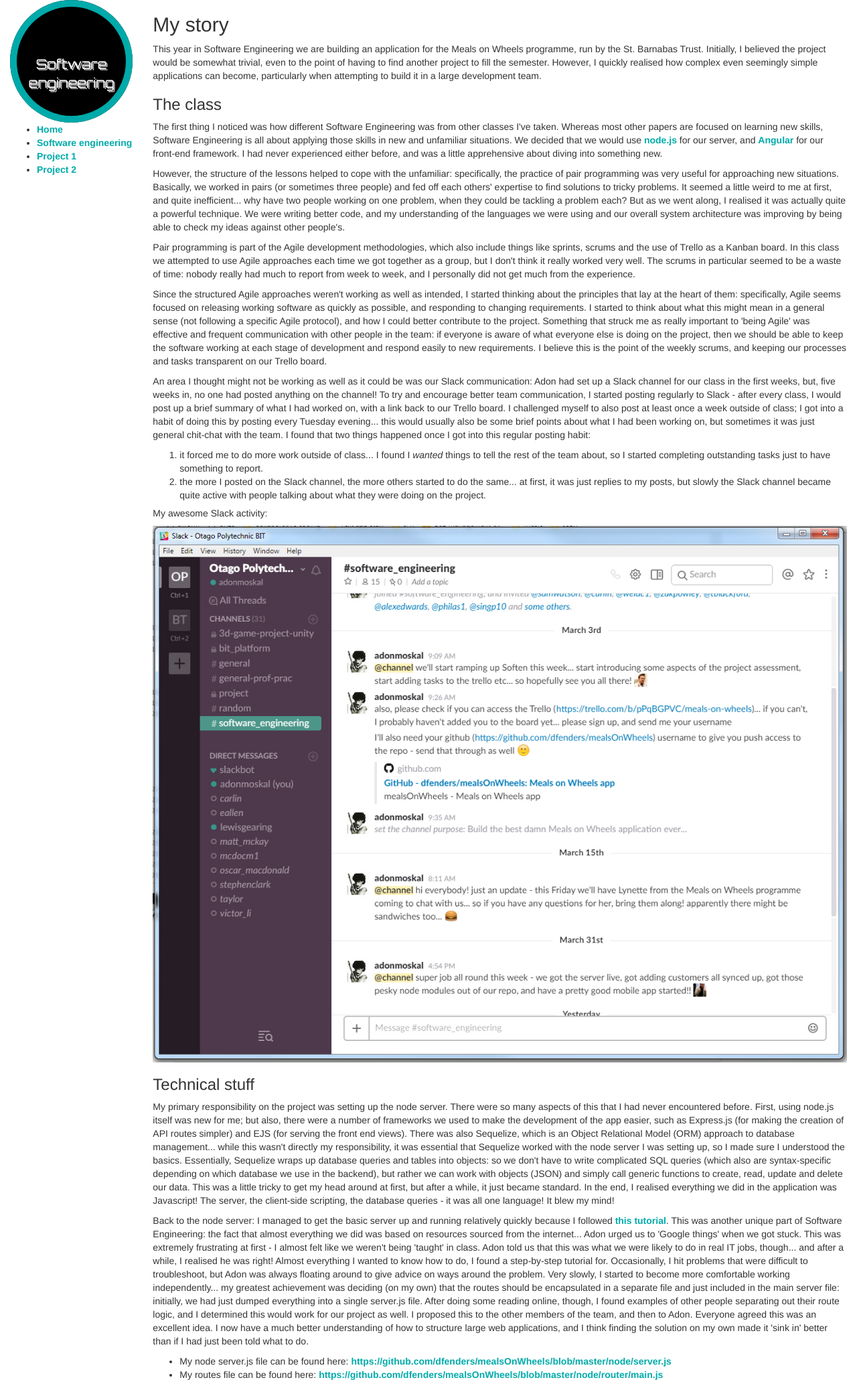
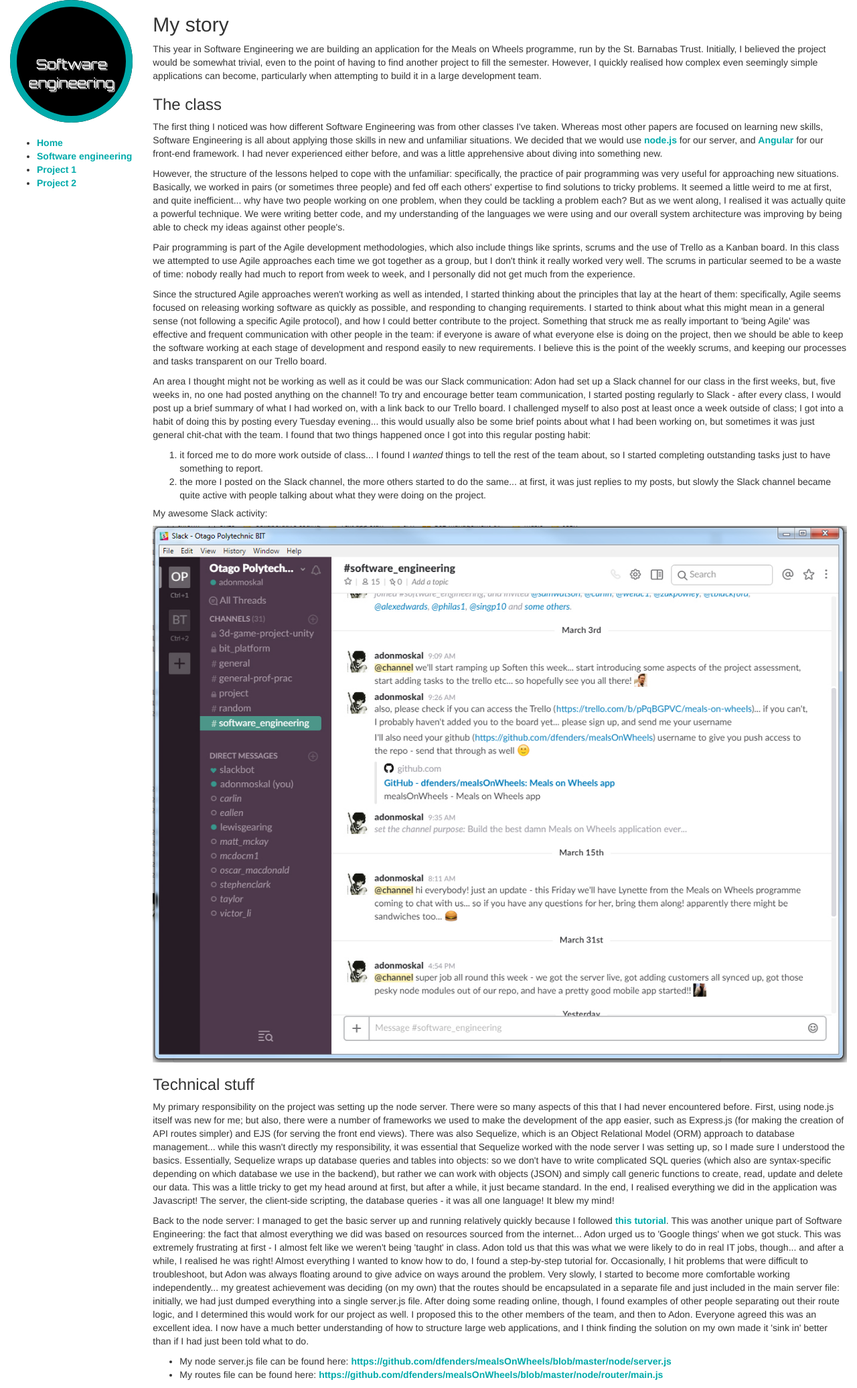
Before and after one commit to dfenders/portfolio, a Jekyll site: the page built from soften.html, in a window 1280 px wide. Shown: the whole page at 67% size. Built offline with Jekyll 4.4.1, drawn with Linux system fonts in a browser that asks for light colours.

Commit message:
Update page.html

```diff
--- a/_layouts/page.html
+++ b/_layouts/page.html
@@ -8,7 +8,7 @@
 			<div class="circleSmall"></div>
 		</div>
 		<div class="alignLeft">
-			<ul>
+			<ul style="margin-top:20px">
 				<li><a href="{{ site.baseurl }}">Home</a></li>
 				<li><a href="soften">Software engineering</a></li>
 				<li><a href="project1">Project 1</a></li>
```
